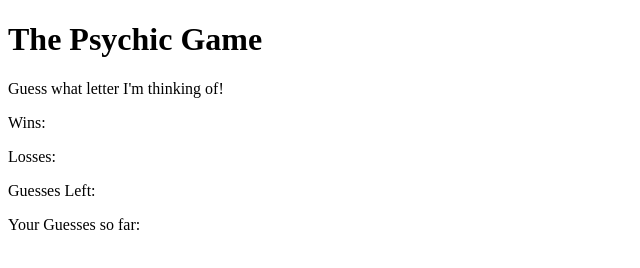
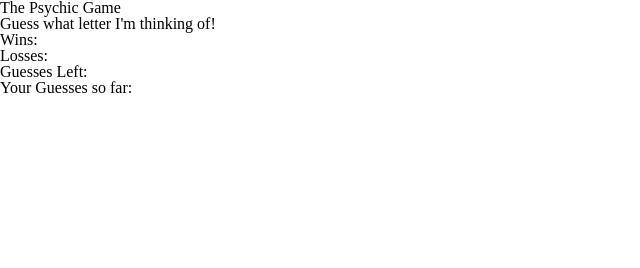
Before and after one commit to Etchmon/psychic-game, a plain HTML site: page index.html in a window 1280 px wide. Shown: the whole page, without its empty margins (0-640 px from the left). Drawn offline with Linux system fonts and the light colour scheme.

Commit message:
added reset

```diff
--- a/index.html
+++ b/index.html
@@ -4,6 +4,7 @@
 <head>
   <meta charset="UTF-8">
   <title>Psychic Game</title>
+  <link rel="stylesheet" type="text/css" href="Assets/css/reset.css">
   <script src="Assets/javascript/psychic.js"></script>
 
 </head>
@@ -12,10 +13,10 @@
     <div id="game">
             <h1> The Psychic Game </h1>
             <p>Guess what letter I'm thinking of!</p>
-            <p>Wins:</p>
-            <p>Losses:</p>
-            <p>Guesses Left:</p>
-            <p>Your Guesses so far:</p>
+            <p id = "wins">Wins:</p>
+            <p id = "loss">Losses:</p>
+            <p id = "left">Guesses Left:</p>
+            <p id = "sofar">Your Guesses so far:</p>
     </div>
 </body>
 </html>
```
